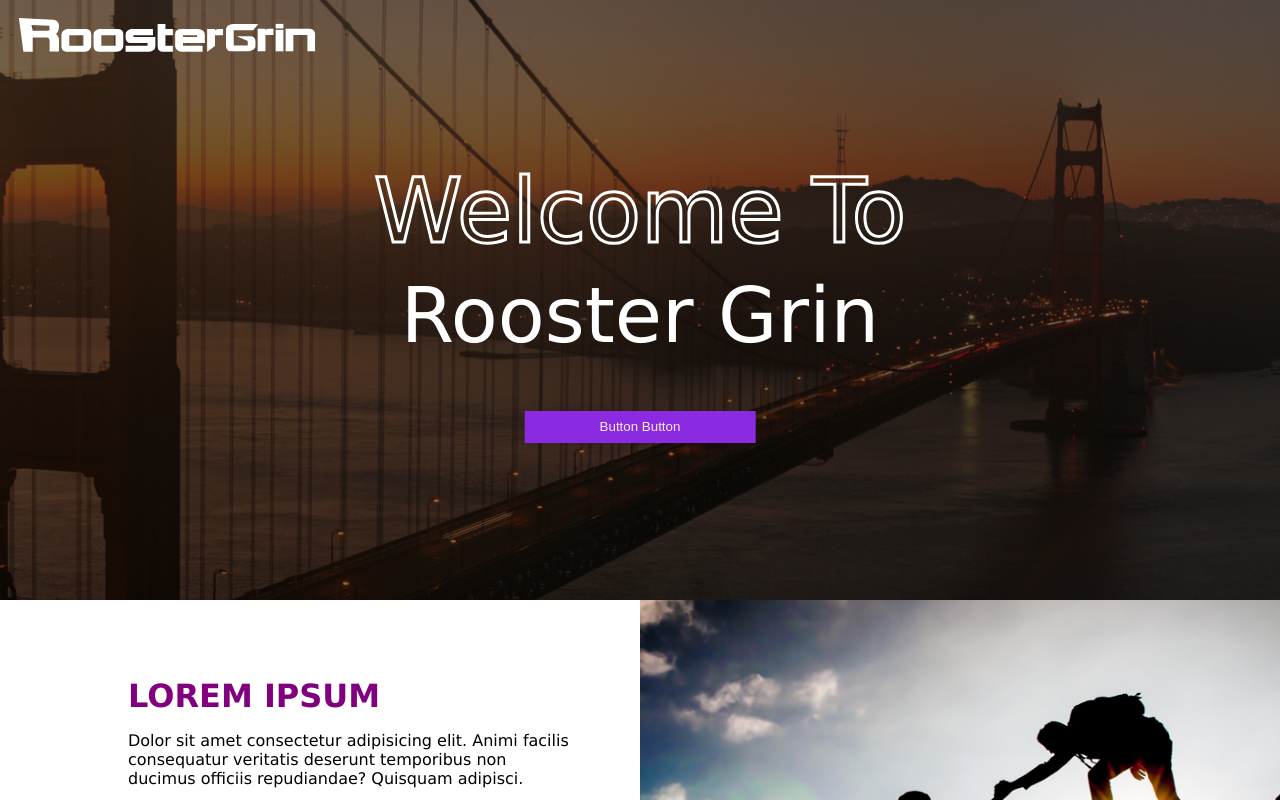
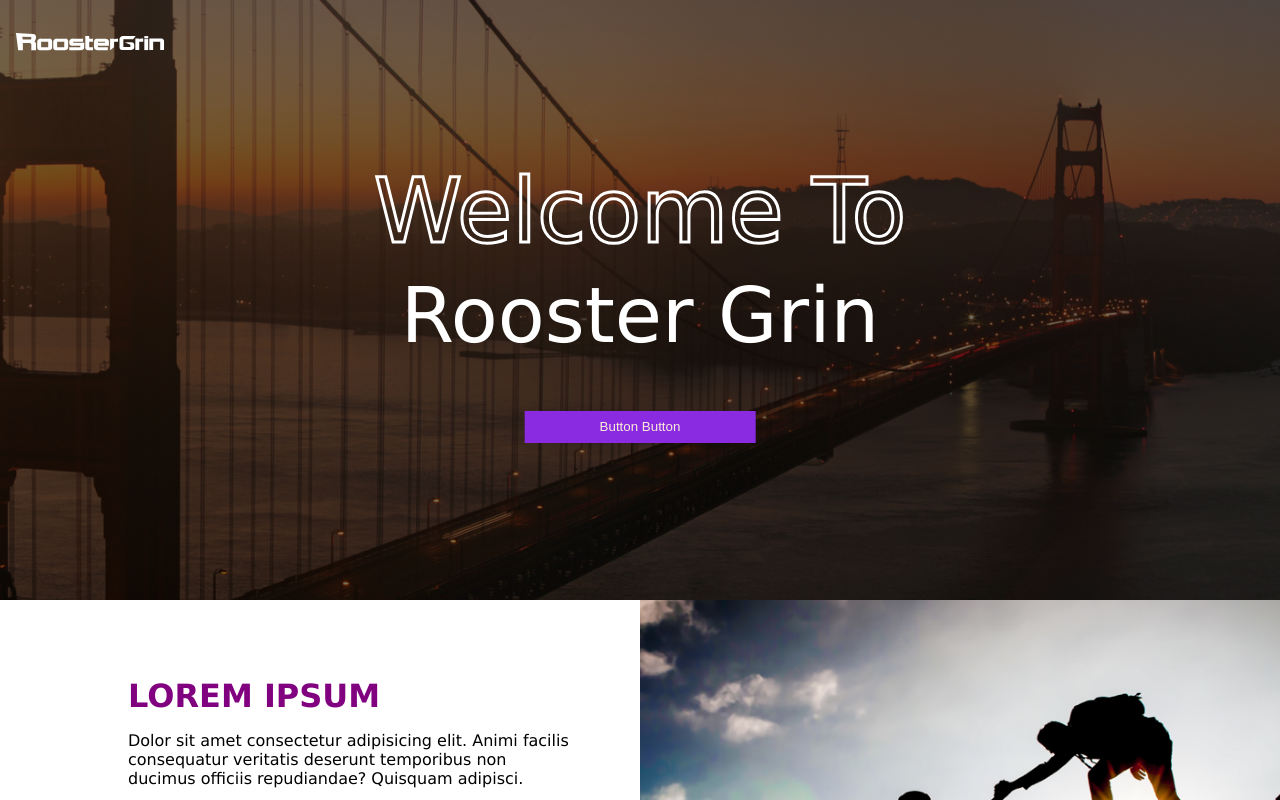
Before and after one commit to Geddydukes/Front-end-rooster, a React (Create React App) app: page / in a window 1280 px wide. Shown: the top 800 px of the page. Built offline with nearby package versions, Linux system fonts and the light colour scheme.

Commit message:
changed footer size

```diff
--- a/src/App.css
+++ b/src/App.css
@@ -155,7 +155,6 @@
   background-repeat: no-repeat;
   background-size: cover;
   position: relative;
-  /* float: right; */
   width: 100%;
   grid-column-start: 5;
   grid-column-end: 9;
@@ -343,13 +342,13 @@
 }
 
 .socialImages {
-  height: 4vmax;
+  height: 2vmax;
   margin: 1.25vh 1vw 2vh;
 }
 
 .socialImages:hover {
-  height: 5vmax;
-  margin: 0.75vh 1vw 1.5vh;
+  height: 3vmax;
+  margin: 0.75vh 0.5vw 1.5vh;
   border: purple;
   transition: 0.7s;
 }
@@ -461,28 +460,6 @@
     font-size: x-small;
   }
 }
-
-/* @media only screen and (max-height: 550px) and (min-width: 600px) {
-  .bodySection {
-    height: 120vh;
-  }
-  .bodyHeaderTwo {
-    font-size: x-large;
-    color: black;
-    font-weight: 700;
-    margin-bottom: 15px;
-  }
-  .homeIcons {
-    height: 10vh;
-    border: black 2px solid;
-    border-radius: 45px;
-    padding: 5px;
-    margin: -5px;
-  }
-  .bodySectionFive {
-    height: 120vh;
-  }
-} */
 
 @media only screen and (max-width: 280px) {
   .iconsContainer {
```
